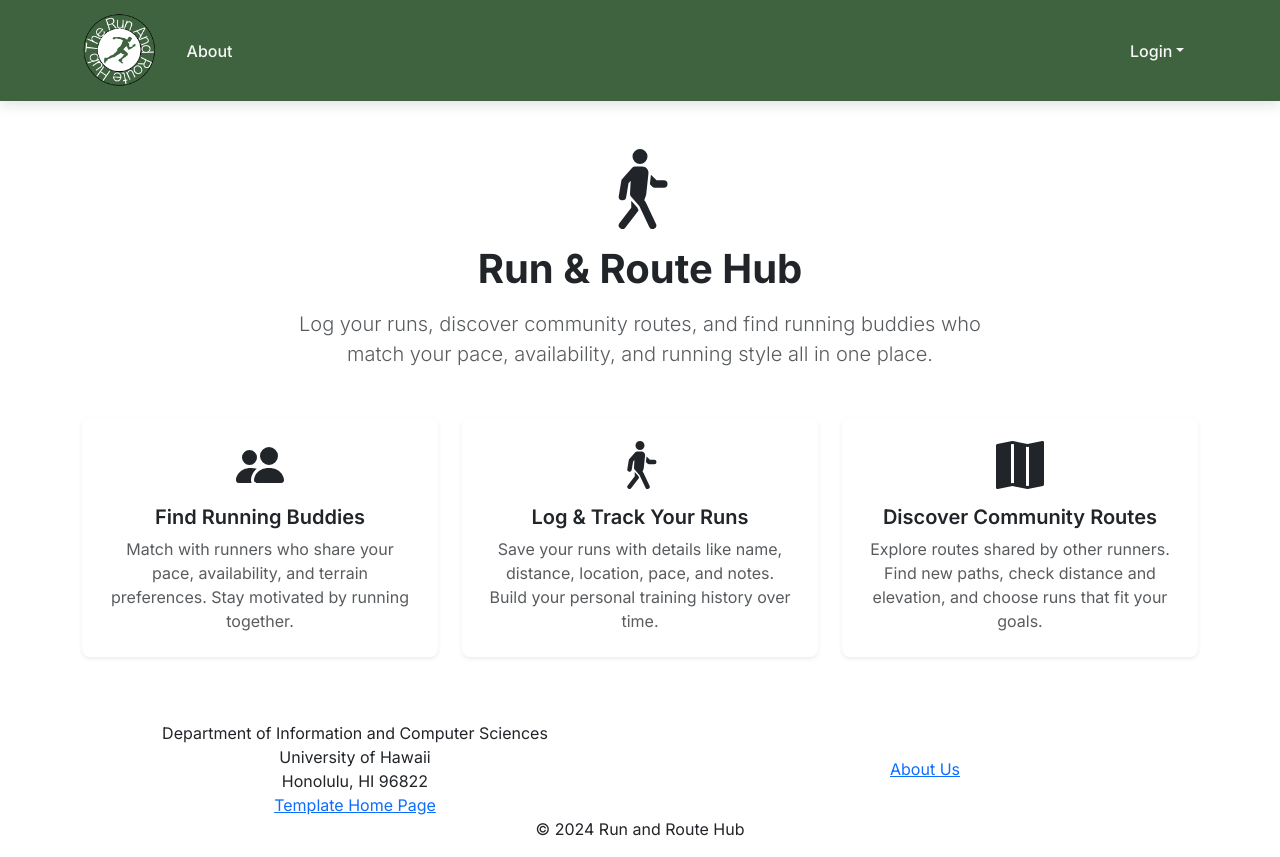
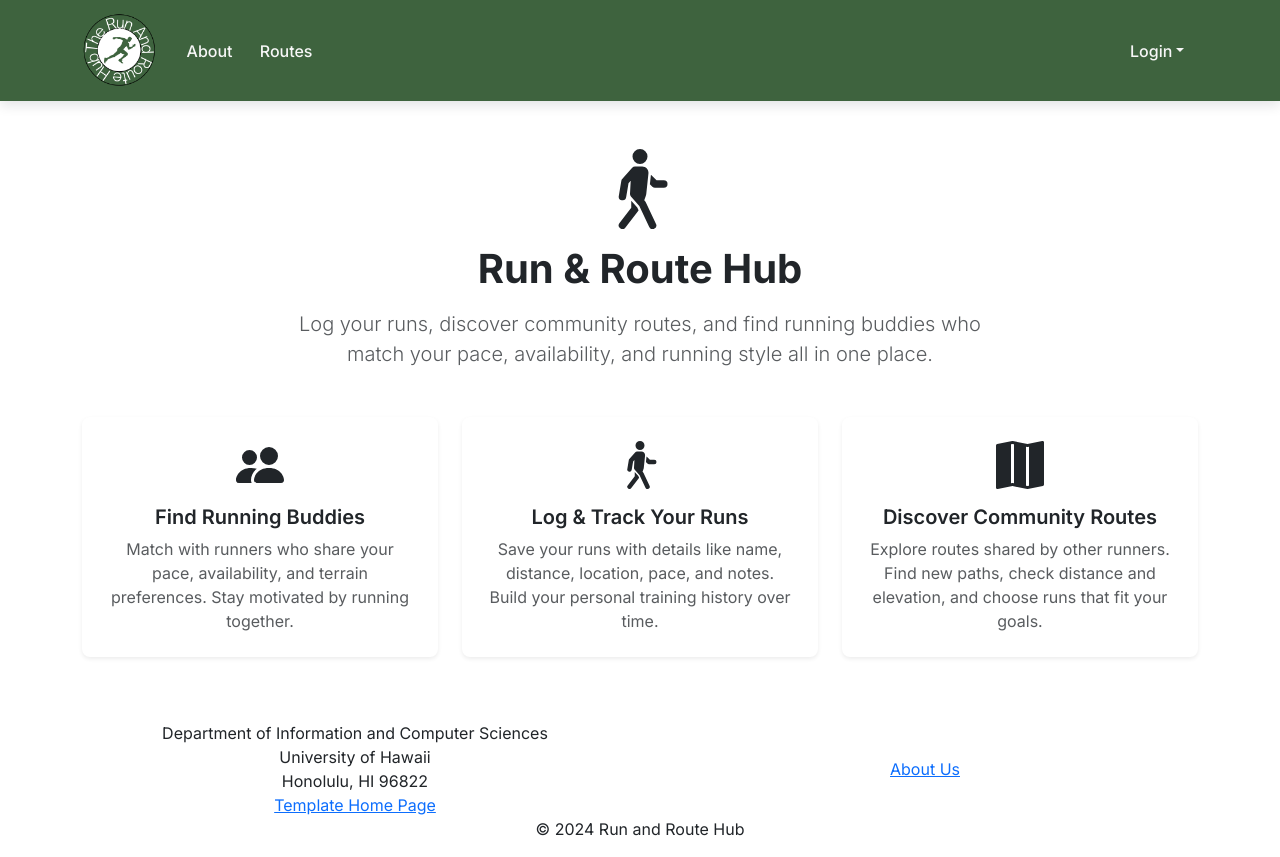
Before and after one commit to run-and-route-hub/Run-and-Route-Hub, a Next.js app: page / in a window 1280 px wide. Built offline with nearby package versions, Linux system fonts and the light colour scheme; no server answers.

Commit message:
add routes to navbar

```diff
--- a/src/components/Navbar.tsx
+++ b/src/components/Navbar.tsx
@@ -25,6 +25,9 @@ const NavBar: React.FC = () => {
           <Nav className="me-auto justify-content-start">
             <Nav.Link id="about-nav" href="/about" key="about" active={pathName === '/about'}>
               About
+            </Nav.Link>
+            <Nav.Link id="routes-nav" href="/routes" key="routes" active={pathName === '/routes'}>
+              Routes
             </Nav.Link>
 
             {currentUser
```
